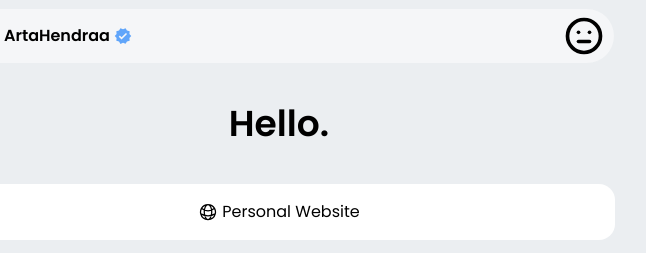
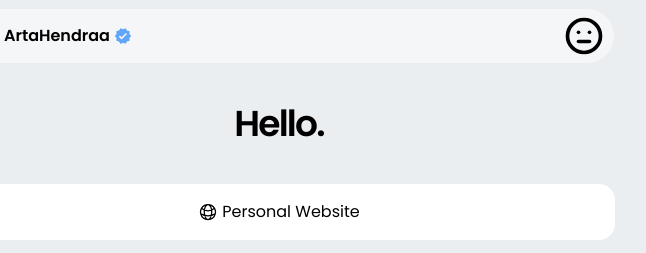
Before and after one commit to ArtaHendraa/links, a website: page index.html in a window 1280 px wide. Shown: the top 253 px of the page, 361-1007 px from the left. Drawn offline with Linux system fonts and the light colour scheme.

Commit message:
text update

```diff
--- a/index.html
+++ b/index.html
@@ -85,7 +85,7 @@
 
     <main>
       <div class="my-10 text-center">
-        <h1 class="text-4xl font-bold">Hello.</h1>
+        <h1 class="text-4xl font-bold tracking-tighter">Hello.</h1>
       </div>
 
       <div class="flex flex-col items-center justify-center gap-4 mx-3">
```
Also changed, not shown: output.css.
